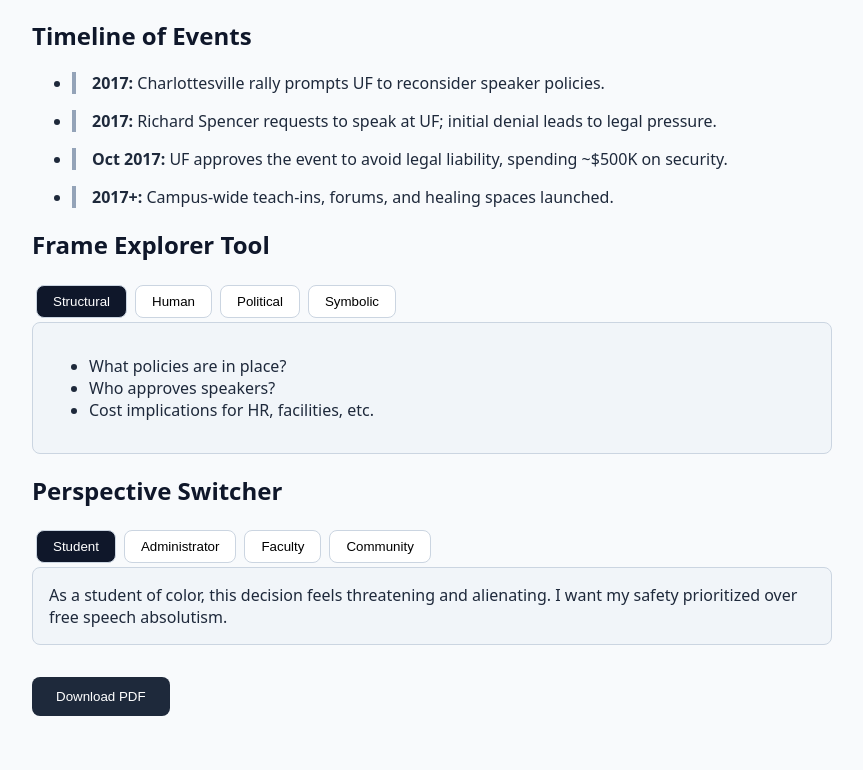
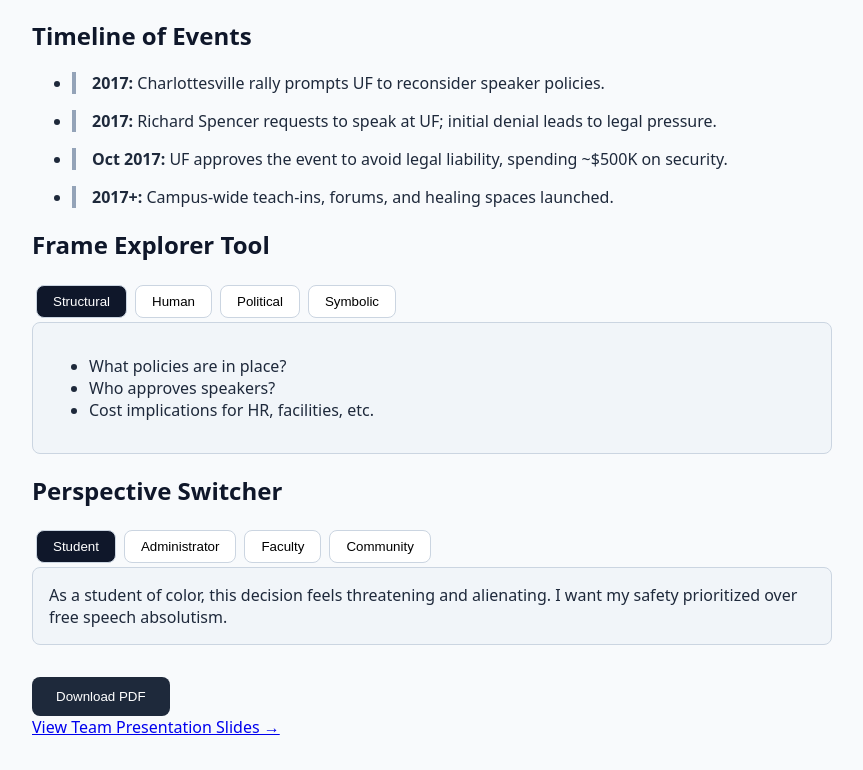
Before and after one commit to rcgphi/team-presentation, a plain HTML site: page index.html in a window 1280 px wide. Shown: the part 142-912 px from the top of the page, without its empty margins (208-1071 px from the left). Before the commit the page ends 890 px from the top, so only its background shows below. Drawn offline with Linux system fonts and the light colour scheme.

Commit message:
Update index.html

```diff
--- a/index.html
+++ b/index.html
@@ -77,6 +77,16 @@
   </section>
 
   <button class="download-btn" onclick="window.print()">Download PDF</button>
+<div className="mt-2">
+  <a
+    href="https://rcgphi.github.io/team-presentation/"
+    target="_blank"
+    rel="noopener noreferrer"
+    className="text-blue-600 hover:underline"
+  >
+    View Team Presentation Slides →
+  </a>
+</div>
 
   <script>
     const frameData = {
```
